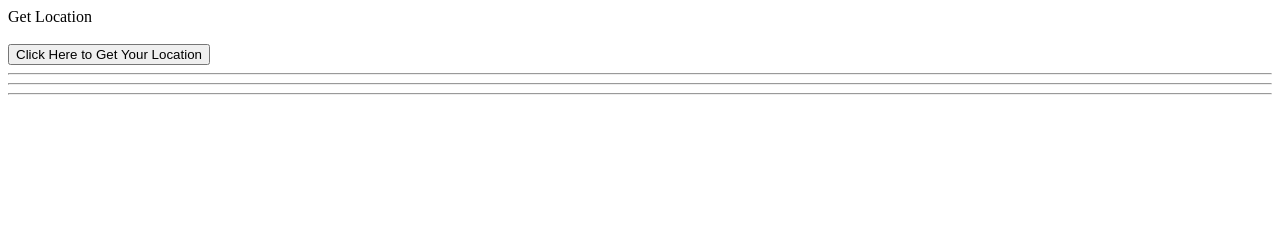
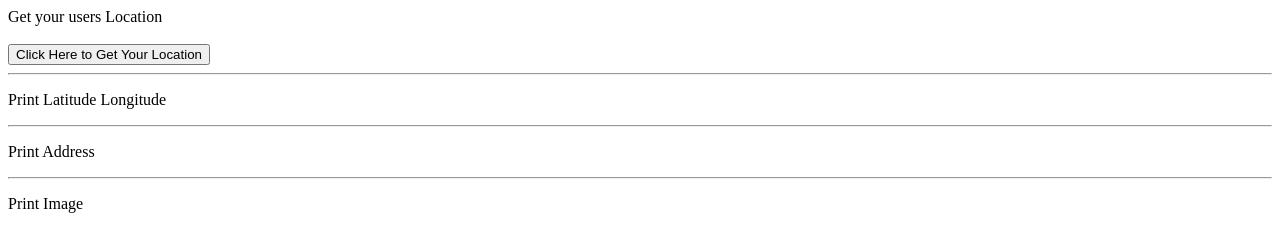
Before and after one commit to AbrahamNobleOX/getlocation-JS, a plain HTML site: page index.html in a window 1280 px wide. Drawn offline with nearby package versions, Linux system fonts and the light colour scheme.

Commit message:
“geolocation”

```diff
--- a/index.html
+++ b/index.html
@@ -6,17 +6,22 @@
 </head>
 
 <body>
-  <div id="navbar"><span>Get Location</span></div>
+  <div id="navbar"><span>Get your users Location</span></div>
 
   <br>
 
   <div id="wrapper">
     <button id="location-button">Click Here to Get Your Location</button>
     <hr>
+    <p>Print Latitude Longitude</p>
     <div id="printLatLon"></div>
+
     <hr>
+    <p>Print Address</p>
     <div id="printAddress"></div>
+
     <hr>
+    <p>Print Image</p>
     <div id="mapImage"></div>
   </div>
 
@@ -24,6 +29,7 @@
     $('#location-button').click(function () {
 
       // Google Map API key goes here
+      // Change this value to your own Google Maps API key
       var apikey = "AIzaSyCDQRxySPZWHXDe2GkFPOaqzX_rFQ12JOE";
 
       if (navigator.geolocation) {
```
Also changed, not shown: composer.json (added, +19 -0 lines), 1 other file.
